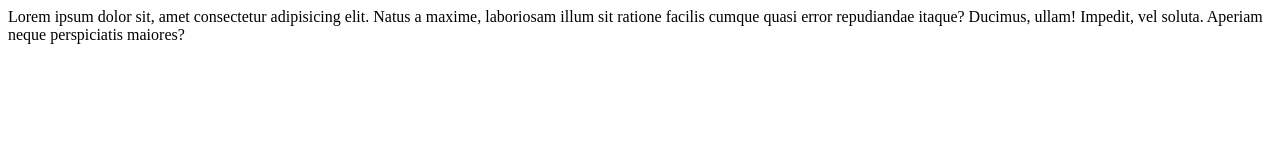
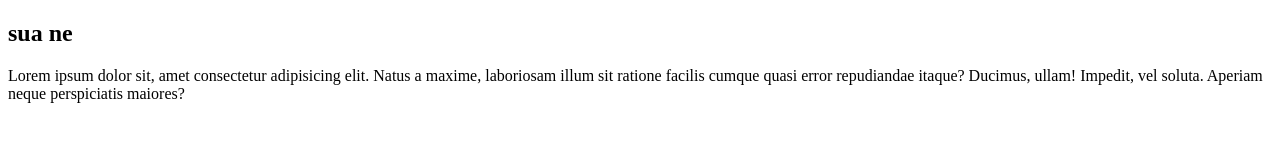
Before and after one commit to V1kingX/duan3, a plain HTML site: page index.html in a window 1280 px wide. Drawn offline with Linux system fonts and the light colour scheme.

Commit message:
sua lan 1

```diff
--- a/index.html
+++ b/index.html
@@ -6,6 +6,7 @@
     <title>Dự án 3</title>
 </head>
 <body>
+    <h2>sua ne</h2>
     Lorem ipsum dolor sit, amet consectetur adipisicing elit. Natus a maxime, laboriosam illum sit ratione facilis cumque quasi error repudiandae itaque? Ducimus, ullam! Impedit, vel soluta. Aperiam neque perspiciatis maiores?
 </body>
 </html>
```
